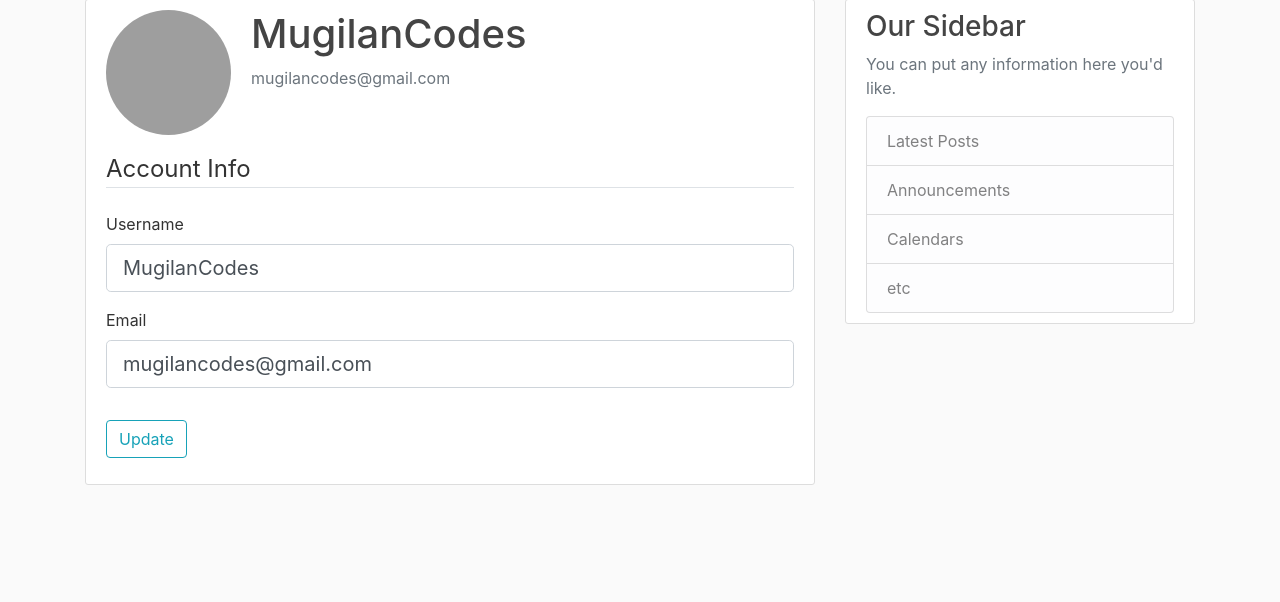
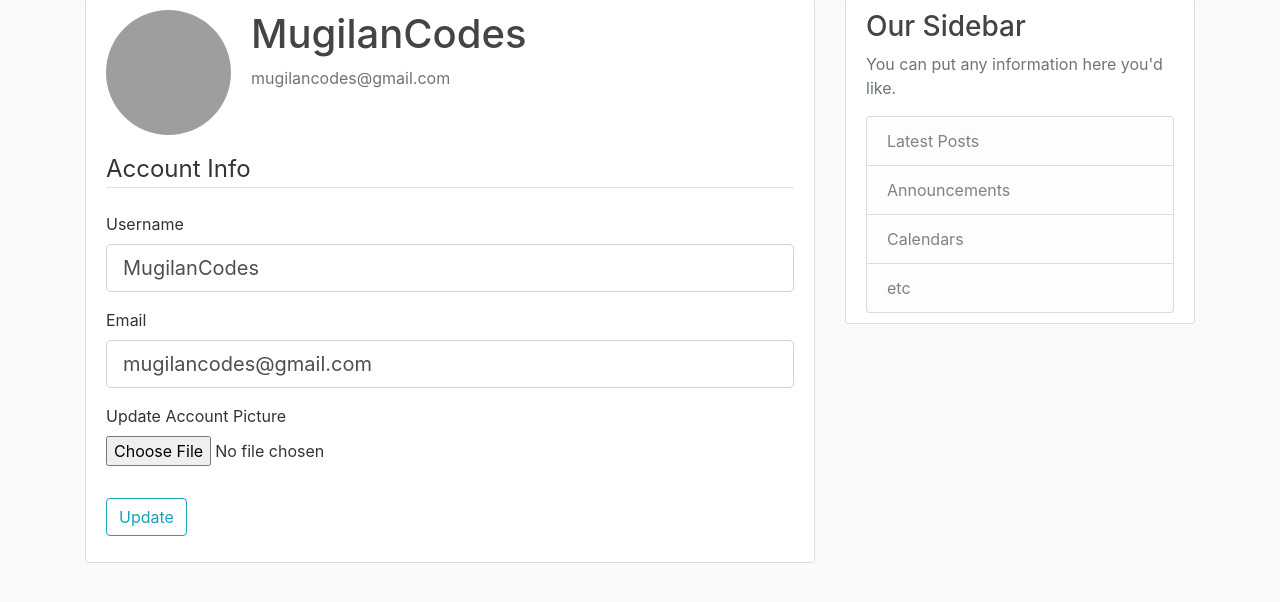
Before and after one commit to Mugilan-Codes/flask-blog, a Flask app: page /account in a window 1280 px wide. Shown: the part 81-683 px from the top of the page. Run offline with Flask 2, Linux system fonts and the light colour scheme; a user stored in the database is signed in; some libraries are stand-ins or nearby versions; grey boxes are pictures that could not be loaded.

Commit message:
User Account Picture Set

```diff
--- a/flaskblog/forms.py
+++ b/flaskblog/forms.py
@@ -40,6 +40,9 @@ class UpdateAccountForm(FlaskForm):
         "Username", validators=[DataRequired(), Length(min=3, max=20)]
     )
     email = StringField("Email", validators=[DataRequired(), Email()])
+    picture = FileField(
+        "Update Account Picture", validators=[FileAllowed(["jpg", "jpeg", "png"])]
+    )
     submit = SubmitField("Update")
 
     def validate_username(self, username):
--- a/flaskblog/routes.py
+++ b/flaskblog/routes.py
@@ -1,3 +1,6 @@
+import os
+import secrets
+from PIL import Image
 from flask import render_template, url_for, flash, redirect, request
 from flaskblog import app, db, bcrypt
 from flaskblog.forms import RegistrationForm, LoginForm, UpdateAccountForm
@@ -76,17 +79,39 @@ def logout():
     return redirect(url_for("home"))
 
 
+def save_picture(form_picture):
+    random_hex = secrets.token_hex(8)
+    _, f_ext = os.path.splitext(form_picture.filename)
+    picture_fn = random_hex + f_ext
+    picture_path = os.path.join(app.root_path, "static/profile_pics", picture_fn)
+
+    output_size = (125, 125)
+    i = Image.open(form_picture)
+    i.thumbnail(output_size)
+
+    i.save(picture_path)
+
+    return picture_fn
+
+
 @app.route("/account", methods=["GET", "POST"])
 @login_required
 def account():
     form = UpdateAccountForm()
     if form.validate_on_submit():
+        if form.picture.data:
+            picture_file = save_picture(form.picture.data)
+            current_user.image_file = picture_file
+            # if picture_file != "default.jpg":
+            #     os.remove(
+            #         os.path.join(app.root_path, "static/profile_pics", picture_file)
+            #     )
         current_user.username = form.username.data
         current_user.email = form.email.data
         db.session.commit()
         flash("Account Info has been updated!", "success")
         return redirect(url_for("account"))
-    elif request.method == 'GET':
+    elif request.method == "GET":
         form.username.data = current_user.username
         form.email.data = current_user.email
     image_file = url_for("static", filename=f"profile_pics/{current_user.image_file}")
--- a/flaskblog/templates/account.html
+++ b/flaskblog/templates/account.html
@@ -8,7 +8,7 @@
         <p class="text-secondary">{{ current_user.email }}</p>
       </div>
     </div>
-      <form action="" method="post">
+      <form action="" method="post" enctype="multipart/form-data">
         {{ form.hidden_tag() }}
         <fieldset class="form-group">
           <legend class="border-bottom mb-4">Account Info</legend>
@@ -38,6 +38,15 @@
               {{ form.email(class="form-control form-control-lg") }}
             {% endif %}
           </div>
+          <div class="form-group">
+            {{ form.picture.label() }}
+            {{ form.picture(class="form-control-file") }}
+            {% if form.picture.errors %}
+              {% for error in form.picture.errors %}
+                <span class="text-danger">{{ error }}</span><br>
+              {% endfor %}
+            {% endif %}
+          </div>
         </fieldset>
         <div class="form-group">
           {{ form.submit(class="btn btn-outline-info") }}
--- a/requirements.txt
+++ b/requirements.txt
@@ -20,6 +20,7 @@ MarkupSafe==1.1.1
 mccabe==0.6.1
 mypy-extensions==0.4.3
 pathspec==0.8.0
+Pillow==8.0.1
 pycparser==2.20
 pylint==2.6.0
 pylint-flask==0.6
```
Also changed, not shown: flaskblog/site.db.
